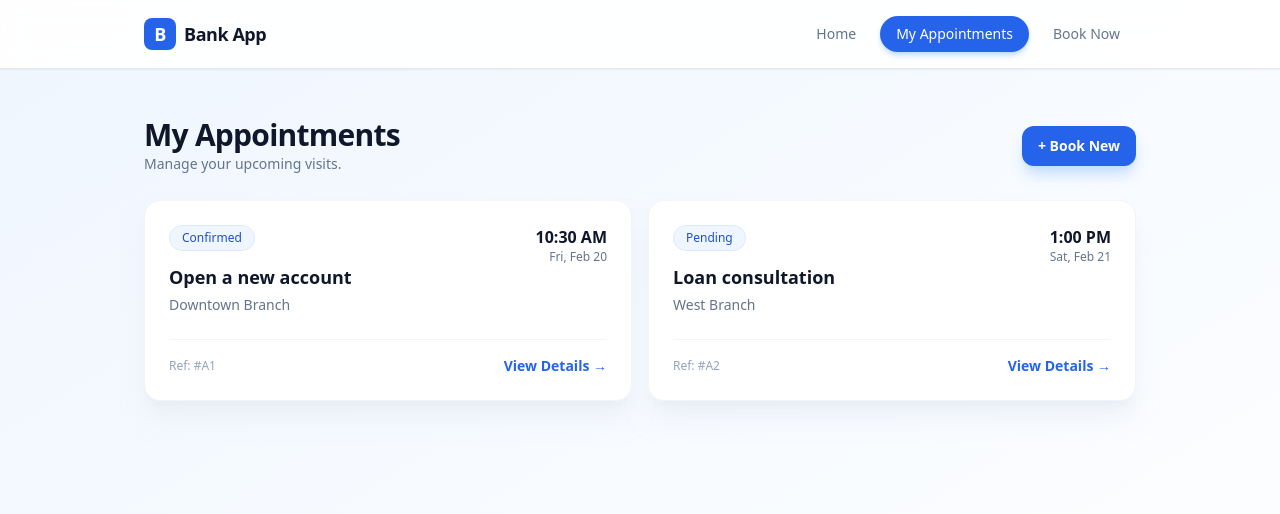
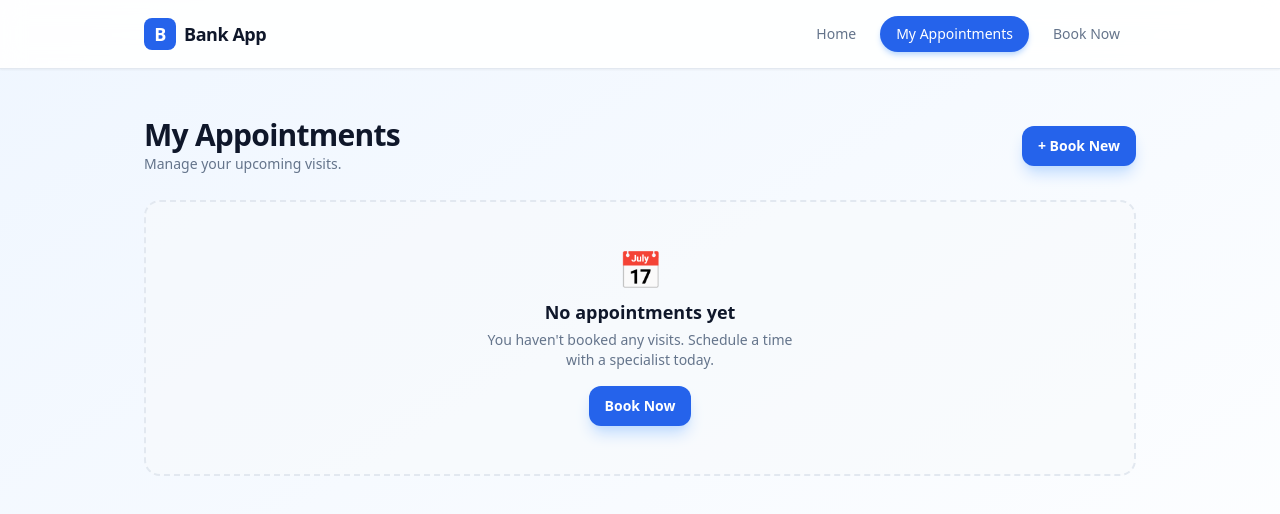
Before and after one commit to ucmo-cs/S26_SE3910_Team9, a React app: page /appointments in a window 1280 px wide. Shown: the top 514 px of the page. Built offline with nearby package versions, Linux system fonts and the light colour scheme; the HTML template or start-up script is replaced by a standard one.

Commit message:
Appointments save and can be removed.

```diff
--- a/src/App.tsx
+++ b/src/App.tsx
@@ -7,9 +7,13 @@ import AppointmentCreate from "./pages/AppointmentCreate";
 import AppointmentDetail from "./pages/AppointmentDetail";
 import NotFound from "./pages/NotFound";
 
+// provider for appointments state
+import { AppointmentProvider } from "./state/appointments";
+
 function App() {
   return (
     <BrowserRouter>
+      <AppointmentProvider>
         <Routes>
           <Route element={<AppShell />}>
             <Route path="/" element={<Home />} />
@@ -19,6 +23,7 @@ function App() {
             <Route path="*" element={<NotFound />} />
           </Route>
         </Routes>
+      </AppointmentProvider>
     </BrowserRouter>
   );
 }
--- a/src/pages/AppointmentCreate.tsx
+++ b/src/pages/AppointmentCreate.tsx
@@ -6,6 +6,9 @@ import Stepper from "../components/ui/Stepper";
 import { page, stack, section, grid2, rowBetween, grid3 } from "../styles/layout";
 // FIXED: added 'emptyState' to imports
 import { button, buttonPrimary, buttonGhost, divider, h2, input, label, muted, emptyState } from "../styles/ui";
+
+// use shared appointment state
+import { useAppointments } from "../state/appointments";
 
 type Topic = { id: string; name: string; icon: string };
 type Branch = { id: string; name: string; topicIds: string[] };
@@ -55,6 +58,8 @@ function AppointmentCreate() {
   const [customerName, setCustomerName] = useState("");
   const [customerEmail, setCustomerEmail] = useState("");
 
+  const { appointments, addAppointment } = useAppointments();
+
   const currentIndex = useMemo(() => {
     if (step === "topic") return 0;
     if (step === "branch") return 1;
@@ -70,7 +75,11 @@ function AppointmentCreate() {
   }, [topicId]);
 
   const selectedBranch = useMemo(() => branches.find((b) => b.id === branchId) ?? null, [branchId]);
-  const availableSlots = useMemo(() => allSlots.filter((s) => !s.isBooked), []);
+  // compute what slots are actually available by comparing to stored appointments
+  const availableSlots = useMemo(() => {
+    const bookedIds = new Set(appointments.map((a) => a.slotId));
+    return allSlots.filter((s) => !s.isBooked && !bookedIds.has(s.id));
+  }, [appointments]);
   const selectedSlot = useMemo(() => allSlots.find((s) => s.id === slotId) ?? null, [slotId]);
 
   function goNext() {
@@ -95,7 +104,28 @@ function AppointmentCreate() {
     step === "confirm";
 
   function submitMock() {
-    navigate("/appointments/a1");
+    if (!selectedTopic || !selectedBranch || !selectedSlot) return;
+    const newAppt = addAppointment({
+      topicId: selectedTopic.id,
+      topicName: selectedTopic.name,
+      topicIcon: selectedTopic.icon,
+      branchId: selectedBranch.id,
+      branchName: selectedBranch.name,
+      slotId: selectedSlot.id,
+      dateLabel: selectedSlot.dateLabel,
+      timeLabel: selectedSlot.timeLabel,
+      customerName: customerName.trim(),
+      customerEmail: customerEmail.trim(),
+    });
+
+    // reset form just in case user returns
+    setTopicId("");
+    setBranchId("");
+    setSlotId("");
+    setCustomerName("");
+    setCustomerEmail("");
+
+    navigate(`/appointments/${newAppt.id}`);
   }
 
   // Tile styling helper
--- a/src/pages/AppointmentDetail.tsx
+++ b/src/pages/AppointmentDetail.tsx
@@ -1,19 +1,30 @@
-import { Link, useParams } from "react-router-dom";
+import { Link, useParams, useNavigate } from "react-router-dom";
 import Card from "../components/ui/Card";
 import PageHeader from "../components/ui/PageHeader";
 import { page, stack, section } from "../styles/layout";
 import { button, muted, divider } from "../styles/ui";
 
+import { useAppointments } from "../state/appointments";
+
 function AppointmentDetail() {
   const params = useParams();
-  const appointmentId = params.appointmentId ?? "unknown";
+  const navigate = useNavigate();
+  const appointmentId = params.appointmentId ?? "";
+  const { getAppointment } = useAppointments();
+  const appt = getAppointment(appointmentId || "");
+
+  if (!appt) {
+    // if not found, navigate back to list
+    navigate("/appointments");
+    return null;
+  }
 
   return (
     <div className={page}>
       <div className={stack}>
         <PageHeader
           title="Appointment Confirmation"
-          subtitle="Mock confirmation page (prototype)."
+          subtitle="Here's the information for your appointment."
           right={
             <Link to="/appointments" className={button}>
               Back to List
@@ -24,16 +35,20 @@ function AppointmentDetail() {
         <Card>
           <div className={section}>
             <div className="font-semibold">Appointment ID</div>
-            <div className={muted}>{appointmentId}</div>
+            <div className={muted}>{appt.id}</div>
 
             <div className={divider} />
 
-            <div className="font-semibold">Summary (mock)</div>
-            <div className={muted}>Topic: Open a new account</div>
-            <div className={muted}>Branch: Downtown Branch</div>
-            <div className={muted}>Time: Fri, Feb 20 • 10:30 AM</div>
-            <div className={muted}>Name: Taylor</div>
-            <div className={muted}>Email: taylor@example.com</div>
+            <div className="font-semibold">Summary</div>
+            <div className={muted}>
+              Topic: {appt.topicIcon} {appt.topicName}
+            </div>
+            <div className={muted}>Branch: {appt.branchName}</div>
+            <div className={muted}>
+              Time: {appt.dateLabel} • {appt.timeLabel}
+            </div>
+            <div className={muted}>Name: {appt.customerName}</div>
+            <div className={muted}>Email: {appt.customerEmail}</div>
 
             <div className={divider} />
 
--- a/src/pages/AppointmentList.tsx
+++ b/src/pages/AppointmentList.tsx
@@ -2,9 +2,12 @@ import { Link } from "react-router-dom";
 import Card from "../components/ui/Card";
 import PageHeader from "../components/ui/PageHeader";
 import { page, stack, grid2 } from "../styles/layout";
-import { button, buttonPrimary, muted, emptyState, pill } from "../styles/ui";
+import { button, buttonPrimary, emptyState, pill } from "../styles/ui";
 
-type Appointment = {
+import { useAppointments } from "../state/appointments";
+
+// we no longer need mock data; type reexported for clarity
+export type Appointment = {
   id: string;
   topicName: string;
   branchName: string;
@@ -14,28 +17,9 @@ type Appointment = {
   status: "Confirmed" | "Pending";
 };
 
-const mockAppointments: Appointment[] = [
-  {
-    id: "a1",
-    topicName: "Open a new account",
-    branchName: "Downtown Branch",
-    dateLabel: "Fri, Feb 20",
-    timeLabel: "10:30 AM",
-    customerName: "Taylor",
-    status: "Confirmed",
-  },
-  {
-    id: "a2",
-    topicName: "Loan consultation",
-    branchName: "West Branch",
-    dateLabel: "Sat, Feb 21",
-    timeLabel: "1:00 PM",
-    customerName: "Jordan",
-    status: "Pending",
-  },
-];
+function AppointmentList() {
+  const { appointments, removeAppointment } = useAppointments();
 
-function AppointmentList() {
   return (
     <div className={page}>
       <div className={stack}>
@@ -49,7 +33,7 @@ function AppointmentList() {
           }
         />
 
-        {mockAppointments.length === 0 ? (
+        {appointments.length === 0 ? (
           <div className={emptyState}>
             <div className="mb-2 text-4xl">📅</div>
             <h3 className="mb-1 text-lg font-semibold text-slate-900">No appointments yet</h3>
@@ -62,8 +46,21 @@ function AppointmentList() {
           </div>
         ) : (
           <div className={grid2}>
-            {mockAppointments.map((a) => (
+            {appointments.map((a) => (
               <Card key={a.id}>
+                <div className="relative">
+                  <button
+                    className="absolute top-2 right-2 text-slate-400 hover:text-slate-600"
+                    title="Remove appointment"
+                    onClick={() => {
+                      if (window.confirm("Remove this appointment?")) {
+                        removeAppointment(a.id);
+                      }
+                    }}
+                  >
+                    ✖️
+                  </button>
+                </div>
                 <div className="flex items-start justify-between">
                   <div className="flex flex-col gap-1">
                     <span className={pill + " bg-blue-50 text-blue-700 border-blue-100 mb-2 w-fit"}>
--- /dev/null
+++ b/src/state/appointments.tsx
@@ -0,0 +1,86 @@
+import { createContext, useCallback, useContext, useEffect, useState } from "react";
+
+export type Appointment = {
+  id: string;
+  topicId: string;
+  topicName: string;
+  topicIcon: string;
+  branchId: string;
+  branchName: string;
+  slotId: string;
+  dateLabel: string;
+  timeLabel: string;
+  customerName: string;
+  customerEmail: string;
+  status: "Confirmed" | "Pending";
+};
+
+interface AppointmentContextType {
+  appointments: Appointment[];
+  addAppointment: (a: Omit<Appointment, "id" | "status">) => Appointment;
+  removeAppointment: (id: string) => void;
+  getAppointment: (id: string) => Appointment | undefined;
+}
+
+const STORAGE_KEY = "appointments";
+const AppointmentContext = createContext<AppointmentContextType | null>(null);
+
+export function AppointmentProvider({ children }: { children: React.ReactNode }) {
+  const [appointments, setAppointments] = useState<Appointment[]>([]);
+
+  // load from localStorage
+  useEffect(() => {
+    try {
+      const stored = localStorage.getItem(STORAGE_KEY);
+      if (stored) {
+        setAppointments(JSON.parse(stored));
+      }
+    } catch (err) {
+      console.warn("Failed to load appointments from storage", err);
+    }
+  }, []);
+
+  // persist on change
+  useEffect(() => {
+    try {
+      localStorage.setItem(STORAGE_KEY, JSON.stringify(appointments));
+    } catch (err) {
+      console.warn("Failed to save appointments to storage", err);
+    }
+  }, [appointments]);
+
+  const addAppointment = useCallback((a: Omit<Appointment, "id" | "status">) => {
+    const newAppt: Appointment = {
+      ...a,
+      id: crypto.randomUUID(),
+      status: "Confirmed",
+    };
+    setAppointments((prev) => [...prev, newAppt]);
+    return newAppt;
+  }, []);
+
+  const removeAppointment = useCallback((id: string) => {
+    setAppointments((prev) => prev.filter((a) => a.id !== id));
+  }, []);
+
+  const getAppointment = useCallback(
+    (id: string) => appointments.find((a) => a.id === id),
+    [appointments]
+  );
+
+  return (
+    <AppointmentContext.Provider
+      value={{ appointments, addAppointment, removeAppointment, getAppointment }}
+    >
+      {children}
+    </AppointmentContext.Provider>
+  );
+}
+
+export function useAppointments() {
+  const ctx = useContext(AppointmentContext);
+  if (!ctx) {
+    throw new Error("useAppointments must be used within AppointmentProvider");
+  }
+  return ctx;
+}
```
Lines whose indentation alone changed are shown as unchanged.
